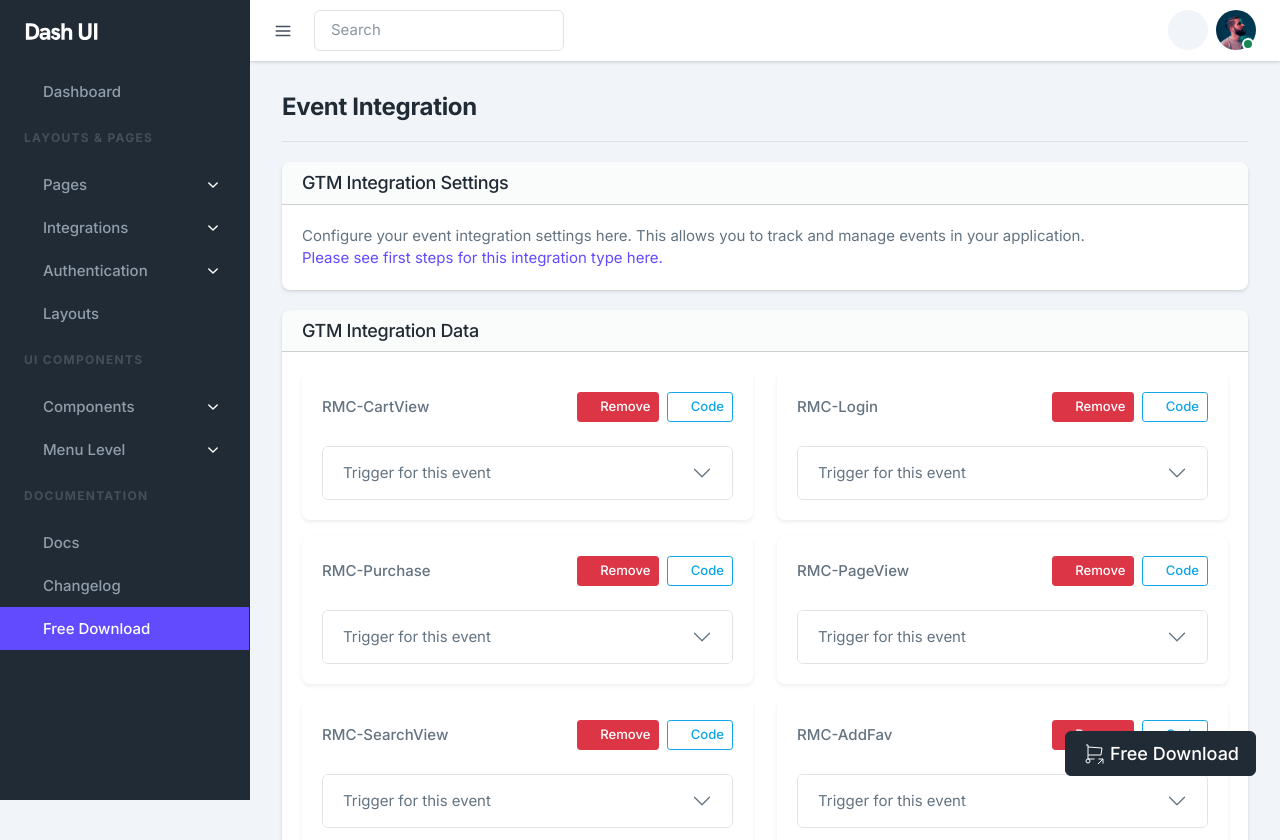
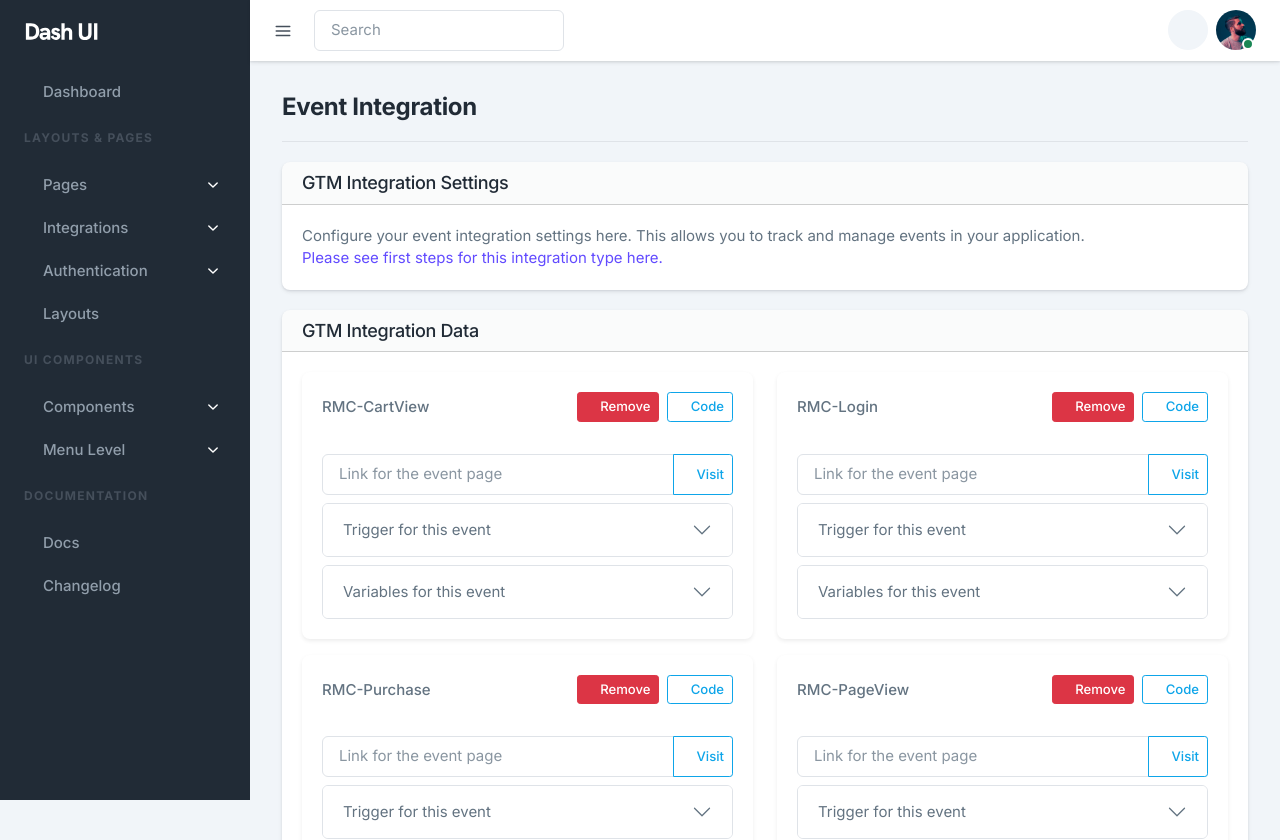
Before and after one commit to iremfocali/react-integration-self-service, a React (Vite) app: page /integrations/event/gtm in a window 1280 px wide. Shown: the top 840 px of the page. Built offline with nearby package versions, Linux system fonts and the light colour scheme; a web font is replaced by a local one.

Commit message:
* Event Parameter reading
* DataLayer variables and VL event parameters are read and rendered
* Added a url textbox and a button for the event page
* Removed free download button
* Disabled rendering of RMC - ControlEventRequest tag

```diff
--- a/src/layouts/AuthenticationLayout.tsx
+++ b/src/layouts/AuthenticationLayout.tsx
@@ -1,40 +1,12 @@
 //import node module libraries
 import { Outlet } from "react-router";
 import { Container } from "react-bootstrap";
-import { Link } from "react-router-dom";
 
 const AuthenticationLayout = () => {
   return (
-    <section className="bg-light">
-      <Container className="d-flex flex-column">
+    <section className='bg-light'>
+      <Container className='d-flex flex-column'>
         <Outlet />
-
-        <Link
-          to="https://dashui.codescandy.com/free-reactjs-admin-dashboard-template.html"
-          target="_blank"
-          className="btn btn-dark btn-float-button m-5 fs-4"
-        >
-          <svg
-            xmlns="http://www.w3.org/2000/svg"
-            width="24"
-            height="24"
-            viewBox="0 0 24 24"
-            fill="none"
-            stroke="currentColor"
-            strokeWidth="1.25"
-            strokeLinecap="round"
-            strokeLinejoin="round"
-            className="icon icon-tabler icons-tabler-outline icon-tabler-shopping-cart-share"
-          >
-            <path stroke="none" d="M0 0h24v24H0z" fill="none" />
-            <path d="M4 19a2 2 0 1 0 4 0a2 2 0 0 0 -4 0" />
-            <path d="M12.5 17h-6.5v-14h-2" />
-            <path d="M6 5l14 1l-1 7h-13" />
-            <path d="M16 22l5 -5" />
-            <path d="M21 21.5v-4.5h-4.5" />
-          </svg>{" "}
-          Free Download
-        </Link>
       </Container>
     </section>
   );
--- a/src/layouts/RootLayout.tsx
+++ b/src/layouts/RootLayout.tsx
@@ -13,27 +13,18 @@ const RootLayout = () => {
   };
 
   return (
-    <section className="bg-light">
-      <div id="db-wrapper" className={`${showMenu ? "" : "toggled"}`}>
-        <div className="navbar-vertical navbar">
+    <section className='bg-light'>
+      <div id='db-wrapper' className={`${showMenu ? "" : "toggled"}`}>
+        <div className='navbar-vertical navbar'>
           <Sidebar showMenu={showMenu} toggleMenu={ToggleMenu} />
         </div>
-        <div id="page-content">
-          <div className="header">
+        <div id='page-content'>
+          <div className='header'>
             <Header toggleMenu={ToggleMenu} />
           </div>
           <Outlet />
         </div>
       </div>
-
-      <Link
-        to="https://dashui.codescandy.com/free-reactjs-admin-dashboard-template.html"
-        target="_blank"
-        className="btn btn-dark btn-float-button m-5 fs-4 d-inline-flex gap-1 align-items-center text-white"
-      >
-        <Image src="/images/shopping-icon.svg" className="text-white" />
-        Free Download
-      </Link>
     </section>
   );
 };
--- a/src/pages/integrations/EventGTM.tsx
+++ b/src/pages/integrations/EventGTM.tsx
@@ -1,6 +1,7 @@
+/* eslint-disable @typescript-eslint/no-unused-vars */
 // import node module libraries
 import { useState, useEffect } from "react";
-import { Container, Row, Col, Card, Button, Offcanvas, Badge, Accordion, Table } from "react-bootstrap";
+import { Container, Row, Col, Card, Button, Offcanvas, Badge, Accordion, Table, InputGroup } from "react-bootstrap";
 
 // import widget/custom components
 import { PageHeading } from "widgets";
@@ -43,7 +44,7 @@ interface GTMTags {
   name: string;
   type: string;
   parameter: Array<{
-    type?: string;
+    type: string;
     key: string;
     value: string;
   }>;
@@ -140,7 +141,6 @@ const EventGTM = () => {
   };
 
   const renderEventCard = (event: GTMTags) => {
-    console.log(event.firingTriggerId);
     return (
       <Col key={event.tagId} xs={16} md={12} lg={8} xl={6} className='mb-3'>
         <Card className='h-100 shadow-sm'>
@@ -162,7 +162,22 @@ const EventGTM = () => {
                 </div>
               </Card.Title>
             </Row>
+            <Row>
+              <Col className='relative inline-block'>
+                <InputGroup className='my-2'>
+                  <input type='text' className='form-control' placeholder='Link for the event page' />
+                  <Button size='sm' variant='outline-info'>
+                    <i className='fe fe-link me-1 d-none d-sm-inline'></i>Visit
+                  </Button>
+                </InputGroup>
+              </Col>
+            </Row>
             {event.firingTriggerId.map((triggerId) => renderTriggerAccordion(triggerId))}
+            <Row>
+              <Col>
+                <>{renderVariablesAccordion(event)}</>
+              </Col>
+            </Row>
           </Card.Body>
         </Card>
       </Col>
@@ -172,7 +187,7 @@ const EventGTM = () => {
   const renderTriggerAccordion = (triggerId: string) => {
     const trigger = SampleGTMExport.containerVersion.trigger.find((trigger) => trigger.triggerId === triggerId);
     return (
-      <Accordion key={triggerId}>
+      <Accordion className='mb-2' key={triggerId}>
         <Accordion.Item eventKey={triggerId}>
           <Accordion.Header>Trigger for this event</Accordion.Header>
           <Accordion.Body>
@@ -191,6 +206,9 @@ const EventGTM = () => {
                   </tr>
                 </tbody>
               </Table>
+              <Button size='sm' variant='secondary'>
+                <i className='fe fe-plus me-1 d-none d-sm-inline'></i>Add Trigger
+              </Button>
             </Row>
           </Accordion.Body>
         </Accordion.Item>
@@ -198,6 +216,49 @@ const EventGTM = () => {
     );
   };
   // Type assertion for the imported JSON
+
+  const renderVariablesAccordion = (eventCode: GTMTags) => {
+    const { templateVariables, omParameters } = findVariables(eventCode.parameter[0].value);
+
+    return (
+      <Accordion>
+        <Accordion.Item eventKey={eventCode.tagId}>
+          <Accordion.Header>Variables for this event</Accordion.Header>
+          <Accordion.Body>
+            <div className='d-flex flex-wrap gap-2'>
+              {templateVariables.map((variable: string, i: number) => (
+                <span className='font-size-12' key={`tpl-${i}`}>
+                  {variable}
+                  {i < templateVariables.length - 1 ? ", " : ""}
+                </span>
+              ))}
+              {omParameters.map((param: string, i: number) => (
+                <span className='font-size-12' key={`om-${i}`}>
+                  OM.{param}
+                  {i < omParameters.length - 1 ? ", " : ""}
+                </span>
+              ))}
+            </div>
+          </Accordion.Body>
+        </Accordion.Item>
+      </Accordion>
+    );
+  };
+
+  function findVariables(code: string) {
+    const templateVars = code.match(/{{\s*([^}]+)\s*}}/g)?.map((v) => v.replace(/[{}]/g, "").trim()) || [];
+    const filteredTemplateVars = templateVars.filter((v) => !["RMC-sid", "RMC-oid"].includes(v));
+
+    // Try multiple patterns to capture OM parameters
+    const omParams = [...code.matchAll(/vl\.AddParameter\("OM\.([^"]+)"/g), ...code.matchAll(/vl\.AddParameter\('OM\.([^']+)'/g), ...code.matchAll(/OM\.([^"'\s,)]+)/g)].map((m) => m[1]);
+
+    const filteredOmParams = omParams.filter((p) => !["VLEventException", "VLEventExceptionName", "VLControlEventExceptionName", "VLControlEventException"].includes(p) && p && p.trim() !== "");
+
+    return {
+      templateVariables: filteredTemplateVars,
+      omParameters: filteredOmParams,
+    };
+  }
 
   return (
     <Container fluid className='p-6'>
@@ -226,7 +287,7 @@ const EventGTM = () => {
               <h4 className='mb-0'>GTM Integration Data</h4>
             </Card.Header>
             <Card.Body>
-              <Row>{SampleGTMExport.containerVersion.tag && SampleGTMExport.containerVersion.tag.map((event) => renderEventCard(event))}</Row>
+              <Row>{SampleGTMExport.containerVersion.tag && SampleGTMExport.containerVersion.tag.filter((event) => event.name !== "RMC - ControlEventRequest").map((event) => renderEventCard(event))}</Row>
             </Card.Body>
           </Card>
         </Col>
--- a/src/routes/DashboardRoutes.ts
+++ b/src/routes/DashboardRoutes.ts
@@ -168,10 +168,4 @@ export const DashboardMenu: DashboardMenuProps[] = [
     icon: "git-pull-request",
     link: "/changelog",
   },
-  {
-    id: uuid(),
-    title: "Free Download",
-    icon: "download",
-    link: "https://dashui.codescandy.com/free-reactjs-admin-dashboard-template.html",
-  },
 ];
```
